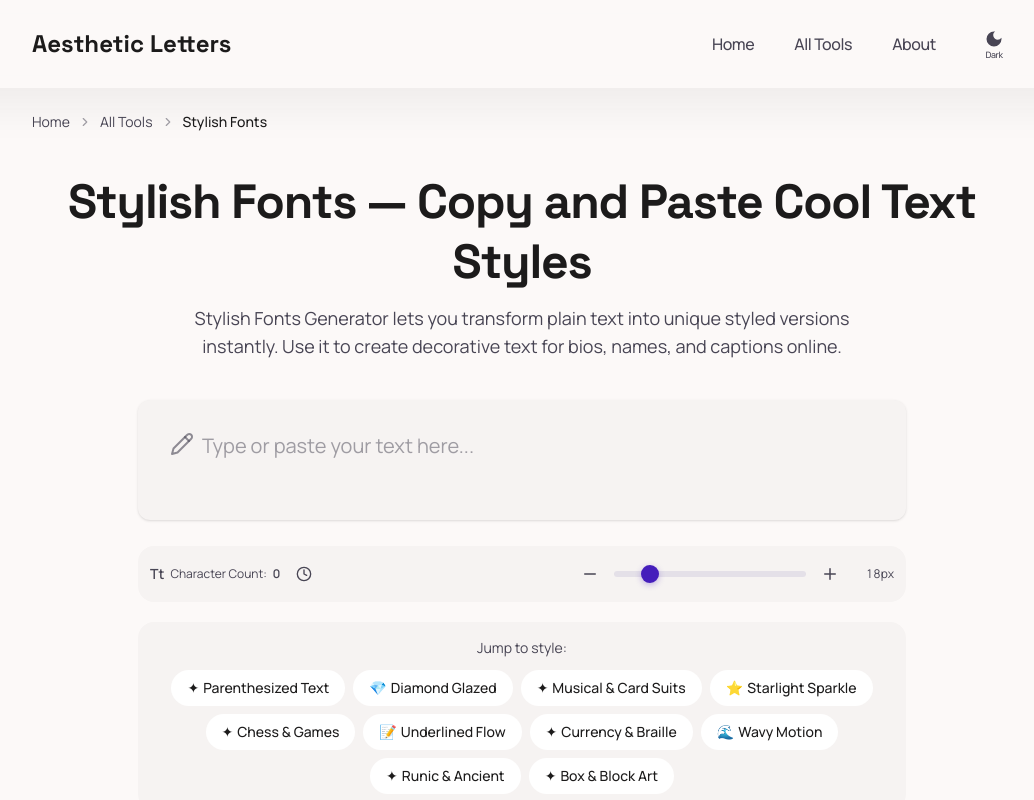
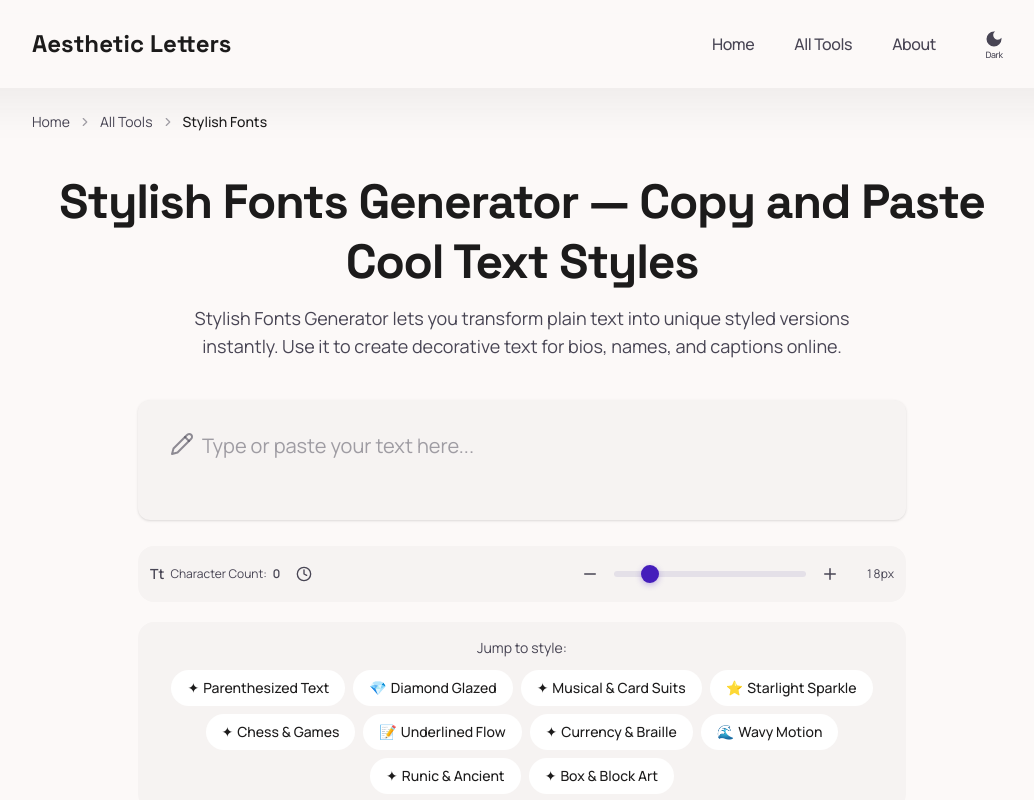
Before and after one commit to husnainalidev97/aestheticletters, a Next.js app: page /stylish-fonts in a window 1280 px wide. Shown: the top 800 px of the page, without its empty margins (118-1152 px from the left). Built offline with nearby package versions, Linux system fonts and the light colour scheme.

Commit message:
fix: update H1 to 'Stylish Fonts Generator'
Co-Authored-By: husnainalidev96@gmail.com <husnainalidev96@gmail.com>

```diff
--- a/src/app/stylish-fonts/page.tsx
+++ b/src/app/stylish-fonts/page.tsx
@@ -334,7 +334,7 @@ export default function StylishFontsPage() {
         {/* Hero Section */}
         <section className="max-w-[1440px] mx-auto px-4 md:px-[150px] pt-8 pb-4 md:pt-10 md:pb-6 text-center">
           <h1 className="font-headline text-2xl md:text-5xl font-bold tracking-tight leading-tight text-on-background mb-2 md:mb-3">
-            Stylish Fonts &mdash; Copy and Paste Cool Text Styles
+            Stylish Fonts Generator &mdash; Copy and Paste Cool Text Styles
           </h1>
           <p className="font-body text-on-surface-variant max-w-2xl mx-auto mb-4 md:mb-4 text-sm md:text-lg">
             Stylish Fonts Generator lets you transform plain text into unique styled versions instantly.
```
